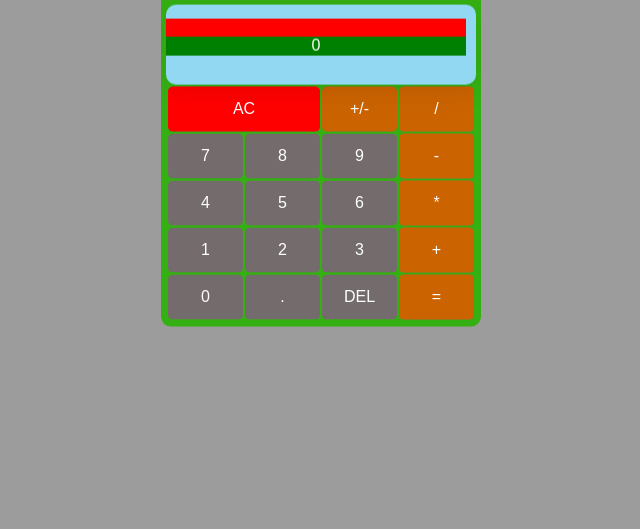
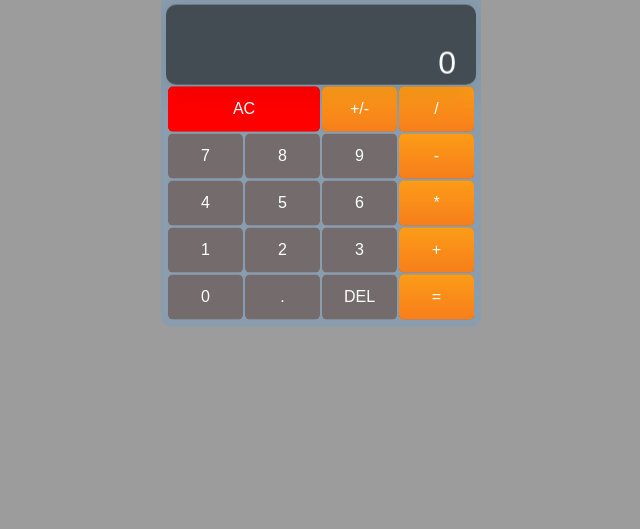
Before and after one commit to Alihh961/Calculator-JS, a plain HTML site: page index.html in a window 1280 px wide. Shown: the part 271-800 px from the top of the page, without its empty margins (319-959 px from the left). Drawn offline with Linux system fonts and the light colour scheme.

Commit message:
chaning calculator style

```diff
--- a/style/style.css
+++ b/style/style.css
@@ -12,16 +12,6 @@ body {
     font-family: Arial, Helvetica, sans-serif;
 }
 
-.current{
-    background-color: green;
-    min-height: 18.5px;
-
-}
-
-.previous{
-    background-color: red;
-    min-height: 18.5px;
-}
 
 section {
     width: 320px;
@@ -30,7 +20,7 @@ section {
     top: 50%;
     left: 50%;
     transform: translate(-50%, -50%);
-    background-color: #35b013;
+    background-color:#899dae;
     border-radius: 10px;
     overflow: hidden;
     color: white;
@@ -42,26 +32,22 @@ section .screen {
     width: 100%;
     border-radius: 10px;
     margin: 0 auto;
-    padding-right: 10px;
-    padding-top: 14px;
-    /* text-align: end; */
-    background: rgba(146, 216, 243);
+    padding: 10px 20px 10px 10px;
+    text-align: end;
+    background: #424c52;
     box-shadow: 0 4px 30px rgba(0, 0, 0, 0.1);
     backdrop-filter: blur(0px);
     -webkit-backdrop-filter: blur(0px);
 }
 
-section .screen .span {
-    float: right;
-    color: black;
-    opacity: 0.5;
+section .screen .current {
+    height: 50%;
+    font-size: 2rem;
 }
 
-section .screen .results {
-    margin-right: 10px;
-    top: 25%;
-    position: absolute;
-    right: 0;
+section .screen .previous {
+    height: 50%;
+    font-size: 1rem;
 }
 
 section .container {
@@ -87,13 +73,13 @@ section .container tr td {
 section .container tr:first-child td,
 section .container tr td:last-child {
 
-    background-color: #cb6301;
+    background: linear-gradient(to bottom, rgba(252,156,23,1) 0%, rgba(247,126,27,1) 100%);
 
 }
 
 .restart {
 
-    background-color: red !important;
+    background: red !important;
 
 }
 
```
